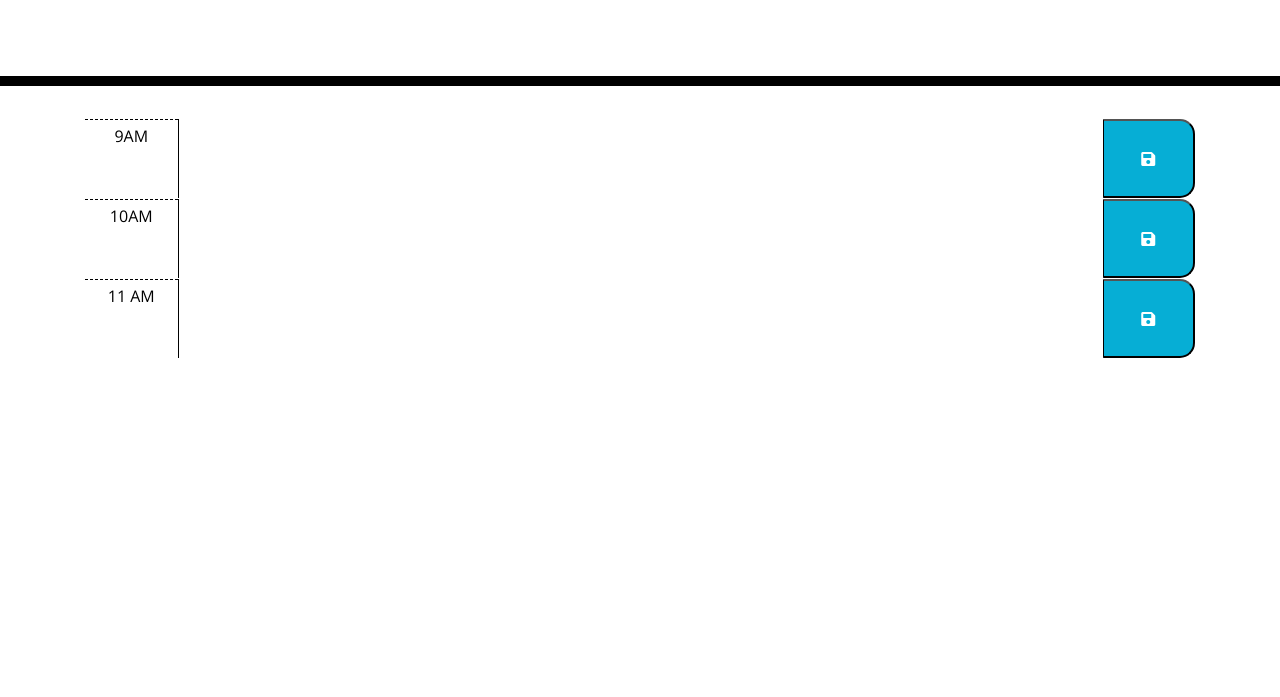
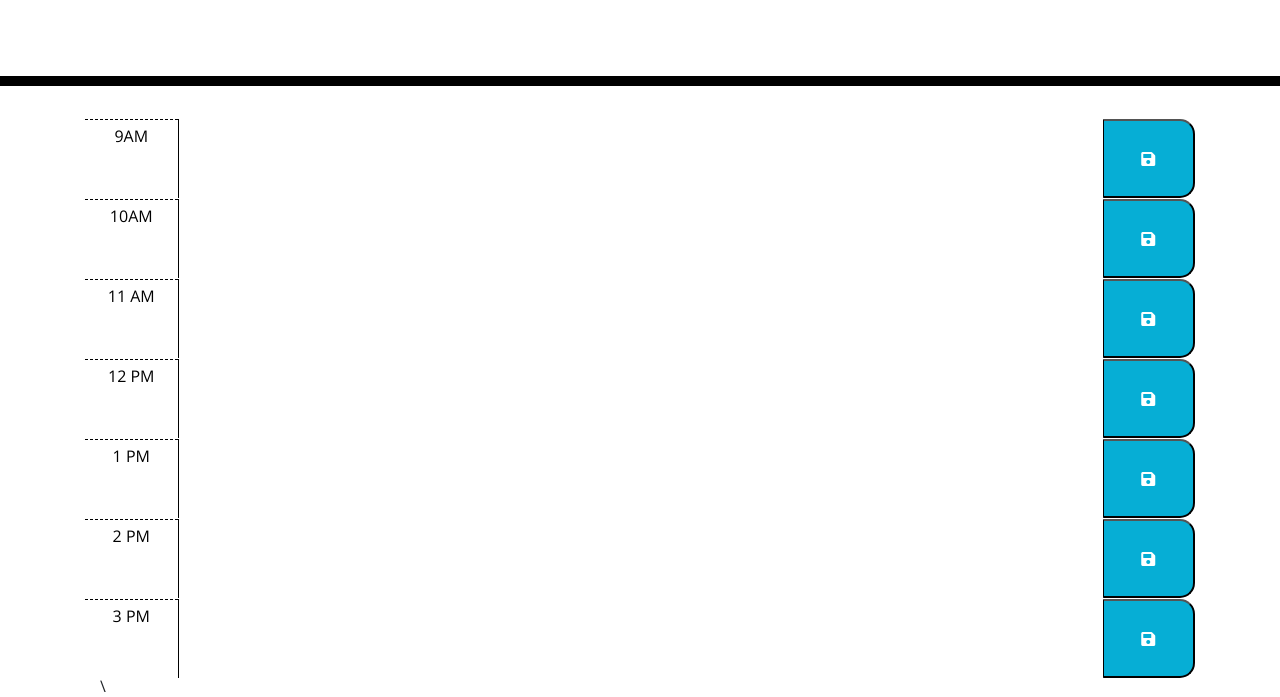
Before and after one commit to nasiromar/weekly-challenge-5, a plain HTML site: page index.html in a window 1280 px wide. Shown: the part 182-879 px from the top of the page. Before the commit the page ends 800 px from the top, so only its background shows below. Drawn offline with nearby package versions, Linux system fonts and the light colour scheme; files that its build step writes are made by us from their sources.

Commit message:
more time blocks

```diff
--- a/index.html
+++ b/index.html
@@ -55,14 +55,38 @@
 
 
 
+        <div class="row time-block" id="11">
+            <div class="col-1 hour pt-2">12 PM</div>
+            <textarea class="col-10 plan"></textarea>
+            <button class="col-1 saveBtn"><i class="fas fa-save"></i></button>
+        </div>
+
+
+
+        <div class="row time-block" id="11">
+            <div class="col-1 hour pt-2">1 PM</div>
+            <textarea class="col-10 plan"></textarea>
+            <button class="col-1 saveBtn"><i class="fas fa-save"></i></button>
+        </div>
+
+
+
+        <div class="row time-block" id="11">
+            <div class="col-1 hour pt-2">2 PM</div>
+            <textarea class="col-10 plan"></textarea>
+            <button class="col-1 saveBtn"><i class="fas fa-save"></i></button>
+        </div>
 
 
 
 
+        <div class="row time-block" id="11">
+            <div class="col-1 hour pt-2">3 PM</div>
+            <textarea class="col-10 plan"></textarea>
+            <button class="col-1 saveBtn"><i class="fas fa-save"></i></button>
+        </div>
 
-
-
-
+\
     </div>
 
     <script src="https://code.jquery.com/jquery-3.4.1.min.js"></script>
```
